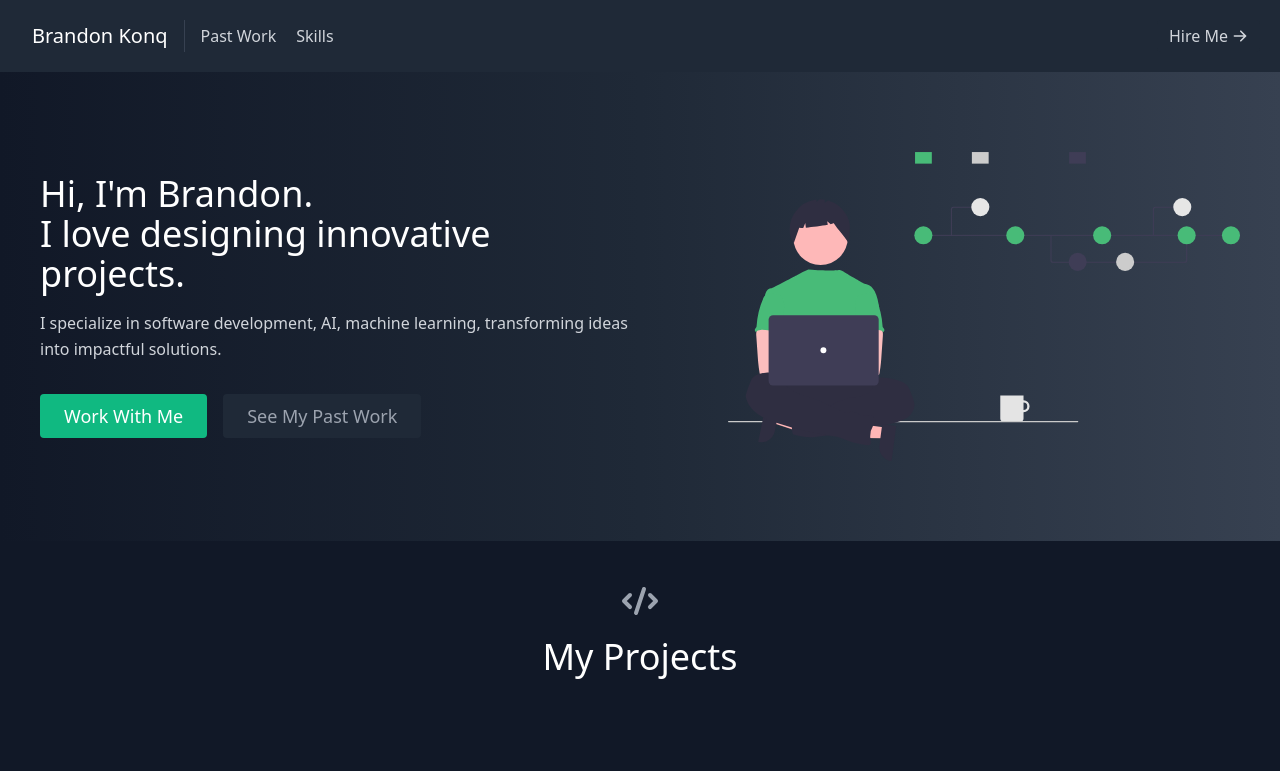
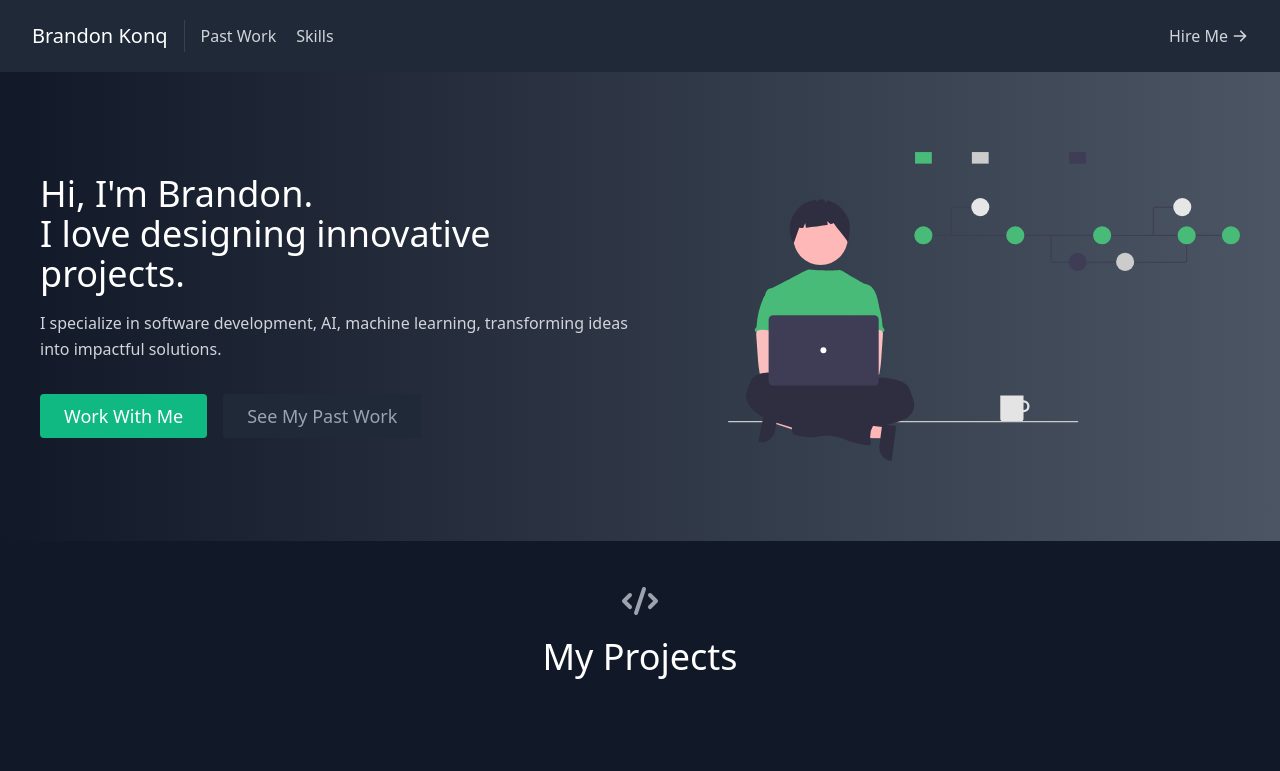
Before and after one commit to brandonwkong/Portfolio, a React (Create React App) app in the folder my-portfolio/: page / in a window 1280 px wide. Shown: the top 771 px of the page. Built offline with nearby package versions, Linux system fonts and the light colour scheme.

Commit message:
test gradient

```diff
--- a/my-portfolio/src/App.js
+++ b/my-portfolio/src/App.js
@@ -7,7 +7,7 @@ import Skills from "./components/Skills";
 
 export default function App() {
   return (
-    <main className="text-gray-300 bg-gradient-to-r from-gray-900 via-gray-800 to-gray-700 body-font">
+    <main className="text-gray-300 bg-gradient-to-r from-gray-900 via-gray-750 to-gray-600 body-font">
       <Navbar />
       <About />
       <Projects />
```
